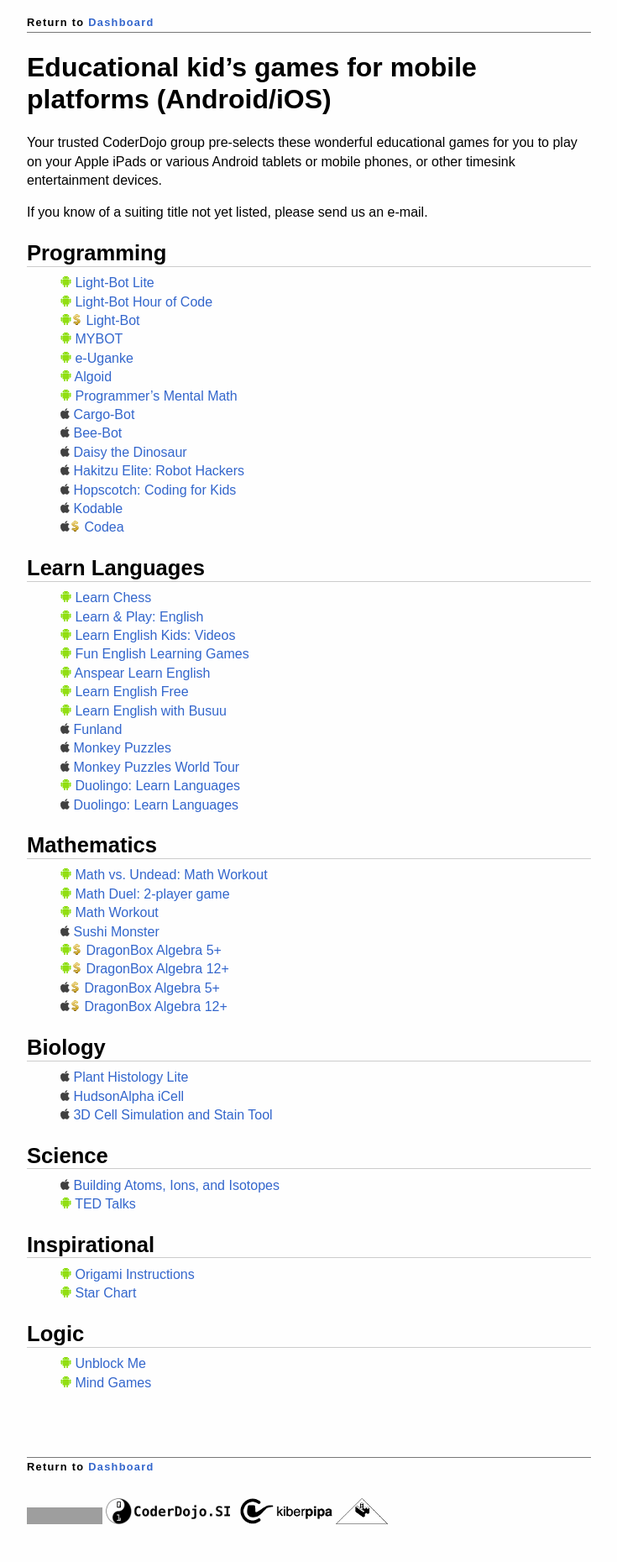
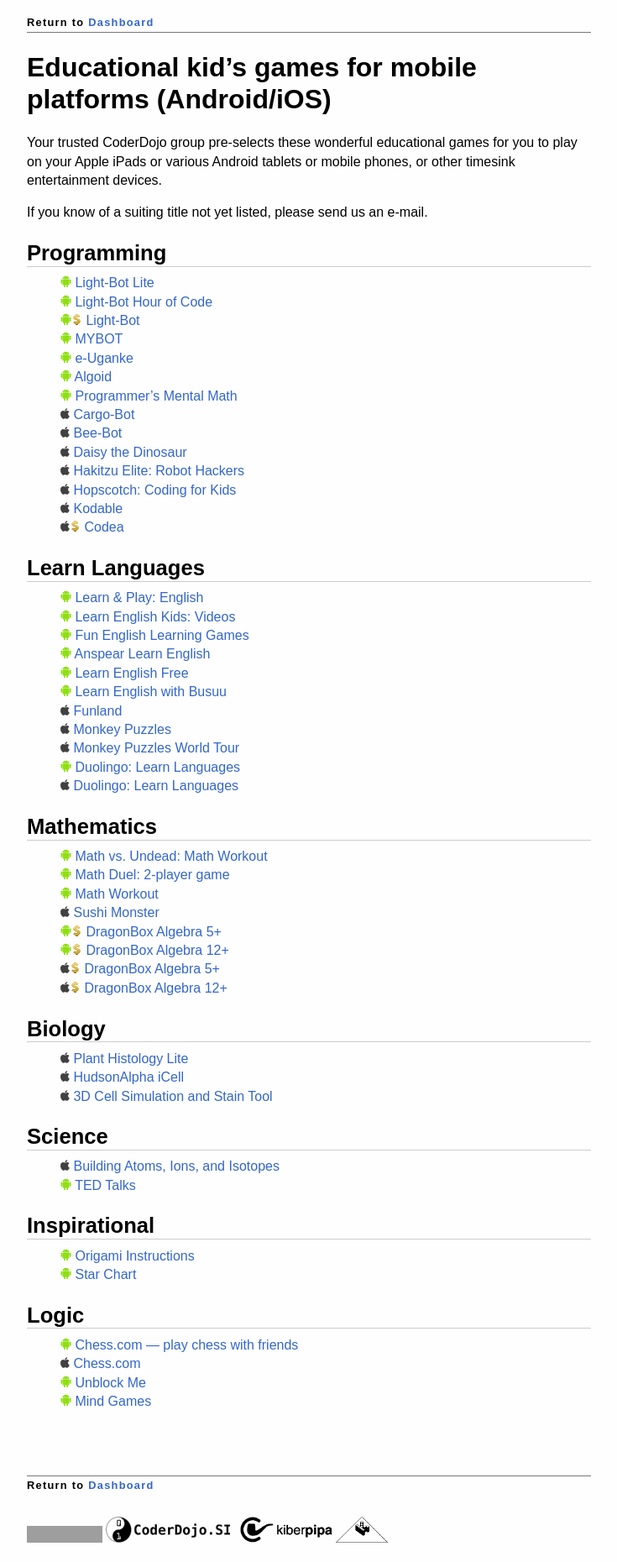
Before and after one commit to CoderDojoSI/course, a Jekyll site: the page built from educational-mobile-games.md, in a window 1280 px wide. Shown: the whole page at 84% size, without its empty margins (272-1007 px from the left). Built offline with Jekyll 4.4.1, drawn with Linux system fonts in a browser that asks for light colours; nearby versions of some CDN libraries; Markdown is read by kramdown in place of the engine named in the settings; before the commit the page ends 1837 px from its top, so only the background shows below that; grey boxes are pictures that could not be loaded.

Commit message:
joj, @razee, dej zber se pa nehi hitet skos
double-check?

```diff
--- a/educational-mobile-games.md
+++ b/educational-mobile-games.md
@@ -30,7 +30,6 @@ Programming
 
 Learn Languages
 ---------------
-* ![][a] [Learn Chess](https://play.google.com/store/apps/details?id=com.chess)
 * ![][a] [Learn & Play: English](https://play.google.com/store/apps/details?id=free.langame.rivex)
 * ![][a] [Learn English Kids: Videos](https://play.google.com/store/apps/details?id=com.britishcouncil.avonmobility.learnenglishkids)
 * ![][a] [Fun English Learning Games](https://play.google.com/store/apps/details?id=com.pumkin.fun)
@@ -72,6 +71,8 @@ Inspirational
 
 Logic
 -----
+* ![][a] [Chess.com — play chess with friends](https://play.google.com/store/apps/details?id=com.chess)
+* ![][i] [Chess.com](https://itunes.apple.com/us/app/chess-play-learn/id329218549)
 * ![][a] [Unblock Me](https://play.google.com/store/apps/details?id=com.kiragames.unblockmefree)
 * ![][a] [Mind Games](https://play.google.com/store/apps/details?id=com.oxothuk.worldpuzzle)
 
```
Also changed, not shown: tasks.md (+1 -2 lines).
